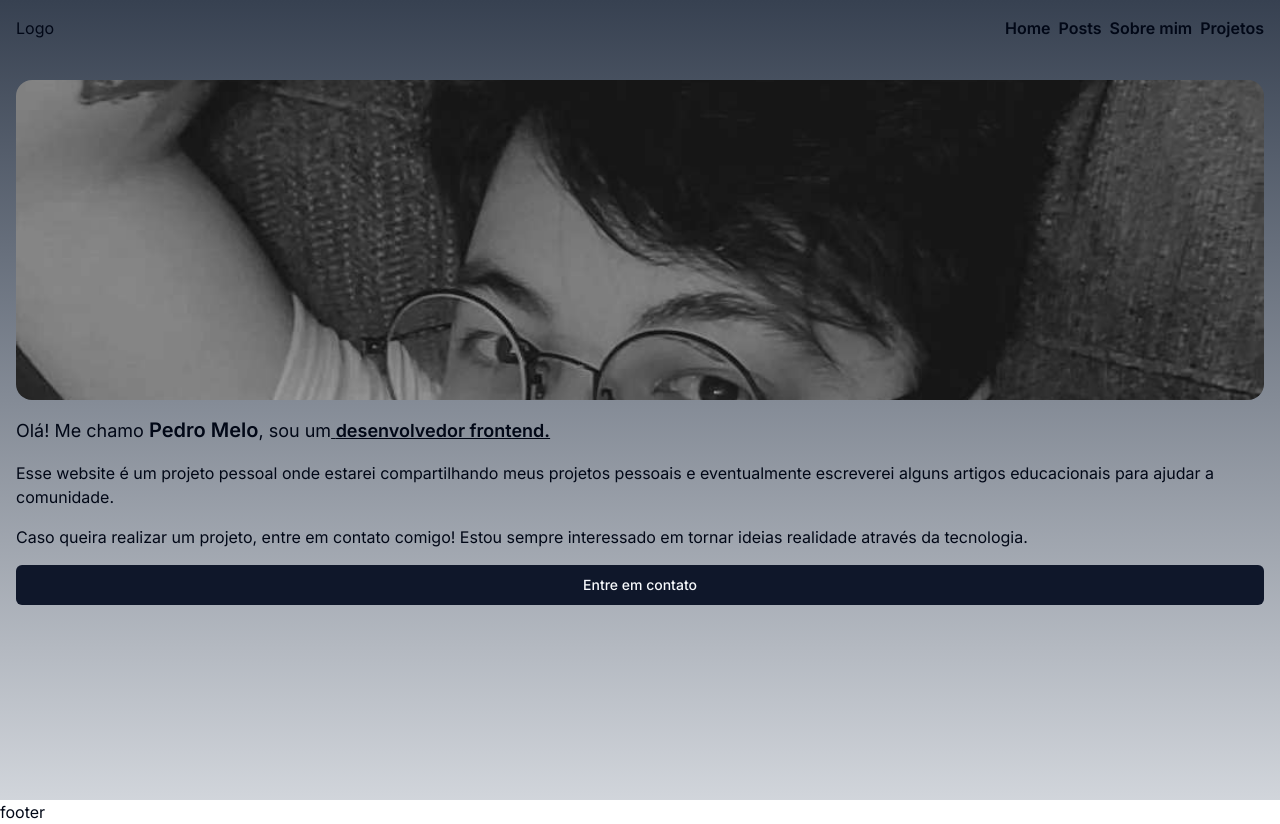
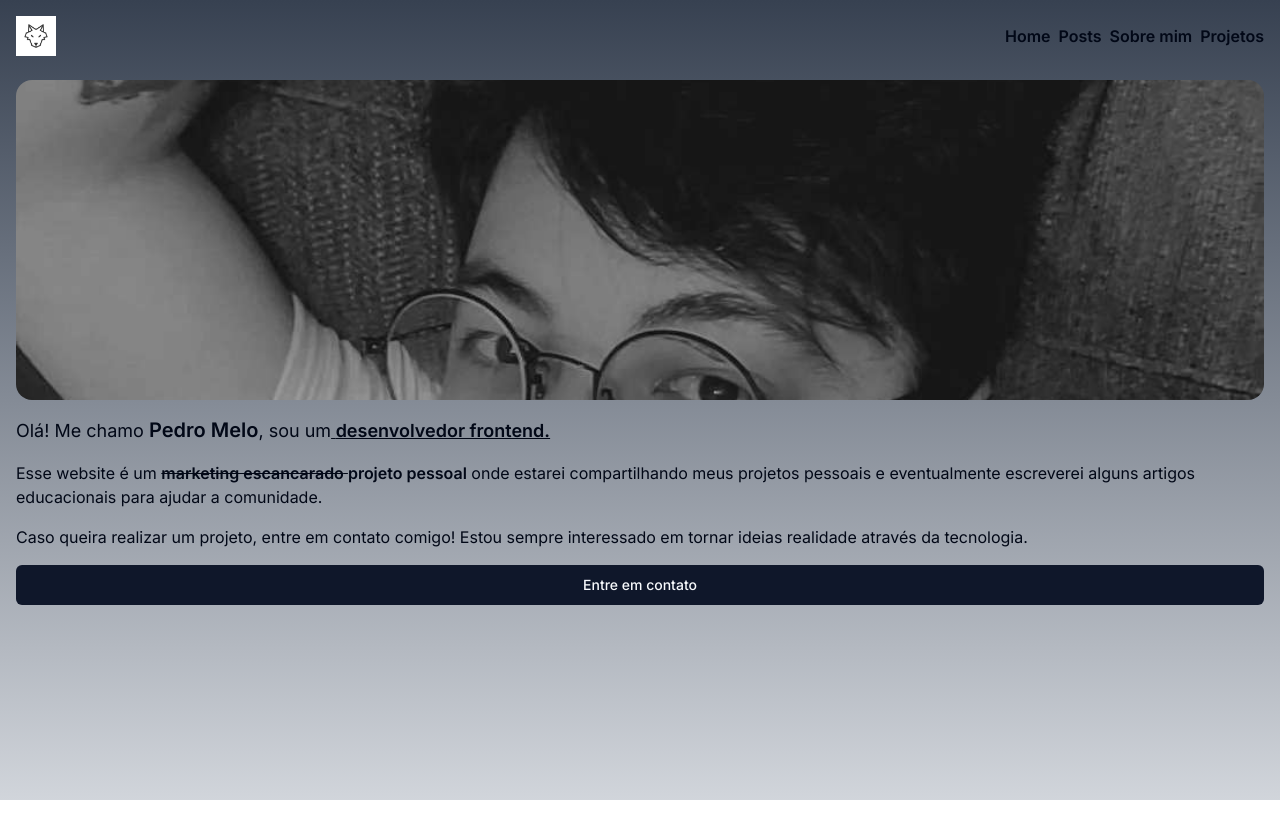
Before and after one commit to pedrohmelo/ph-website, a Next.js app: page / in a window 1280 px wide. After the commit the page ends 800 px from the top, so only its background shows below. Built offline with nearby package versions, Linux system fonts and the light colour scheme.

Commit message:
fix wolf logo

```diff
--- a/src/app/about/page.tsx
+++ b/src/app/about/page.tsx
@@ -1,5 +1,9 @@
 const About = () => {
-  return <main className="h-screen">About page</main>;
+  return (
+    <main className="h-screen bg-gradient-to-b from-gray-700 to-gray-300">
+      <div className="pt-16 px-4">About page</div>
+    </main>
+  );
 };
 
 export default About;
--- a/src/app/layout.tsx
+++ b/src/app/layout.tsx
@@ -22,7 +22,6 @@ export default function RootLayout({
       <body className={inter.className}>
         <Navbar />
         {children}
-        <Footer />
       </body>
     </html>
   );
--- a/src/app/page.tsx
+++ b/src/app/page.tsx
@@ -22,9 +22,13 @@ export default function Home() {
           </span>
         </h1>
         <h1 className="pt-4">
-          Esse website é um projeto pessoal onde estarei compartilhando meus
-          projetos pessoais e eventualmente escreverei alguns artigos
-          educacionais para ajudar a comunidade.
+          Esse website é um{" "}
+          <span className="line-through font-semibold text-base">
+            marketing escancarado{" "}
+          </span>
+          <span className="font-semibold">projeto pessoal</span> onde estarei
+          compartilhando meus projetos pessoais e eventualmente escreverei
+          alguns artigos educacionais para ajudar a comunidade.
         </h1>
 
         <h1 className="pt-4">
--- a/src/components/navbar.tsx
+++ b/src/components/navbar.tsx
@@ -1,7 +1,10 @@
+import Image from "next/image";
+import WolfLogo from "@/public/images/woof.jpg";
+
 const Navbar = () => {
   return (
     <main className="flex fixed items-center justify-between px-4 py-4 w-full ">
-      <h1>Logo</h1>
+      <Image src={WolfLogo} alt="logo" className="w-10" />
       <ul className="flex gap-x-2 font-semibold">
         <li>
           <a href="/">Home</a>
```
Also changed, not shown: public/images/woof.jpg (added).
